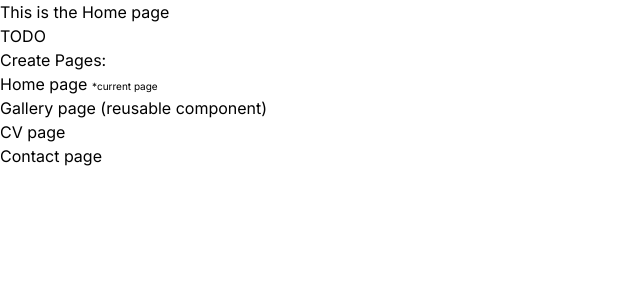
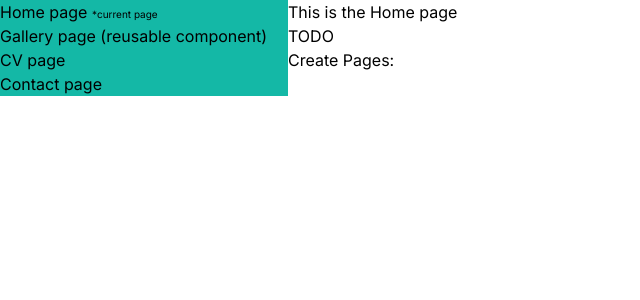
Before and after one commit to CesarIgnacio/ellasportfolio, a Next.js app: page / in a window 1280 px wide. Shown: the top 300 px of the page, without its empty margins (0-640 px from the left). Built offline with nearby package versions, Linux system fonts and the light colour scheme.

Commit message:
starting sidebar component

```diff
--- a/src/app/page.tsx
+++ b/src/app/page.tsx
@@ -1,17 +1,16 @@
+import Sidebar from "@/components/Sidebar";
+
 export default function Home() {
   return (
-    <>
-      <h1>This is the Home page</h1>
-      <h2>TODO</h2>
-      <span>Create Pages:</span>
-      <ul>
-        <li>
-          Home page <span style={{ fontSize: "x-small" }}>*current page</span>
-        </li>
-        <li>Gallery page (reusable component)</li>
-        <li>CV page</li>
-        <li>Contact page</li>
-      </ul>
-    </>
+    <div className="flex flex-row">
+      <section className="w-72 bg-teal-500">
+        <Sidebar />
+      </section>
+      <div>
+        <h1>This is the Home page</h1>
+        <h2>TODO</h2>
+        <span>Create Pages:</span>
+      </div>
+    </div>
   );
 }
--- /dev/null
+++ b/src/components/Sidebar.tsx
@@ -0,0 +1,16 @@
+"use client";
+
+export default function Sidebar() {
+  return (
+    <>
+      <ul>
+        <li>
+          Home page <span style={{ fontSize: "x-small" }}>*current page</span>
+        </li>
+        <li>Gallery page (reusable component)</li>
+        <li>CV page</li>
+        <li>Contact page</li>
+      </ul>
+    </>
+  );
+}
```
